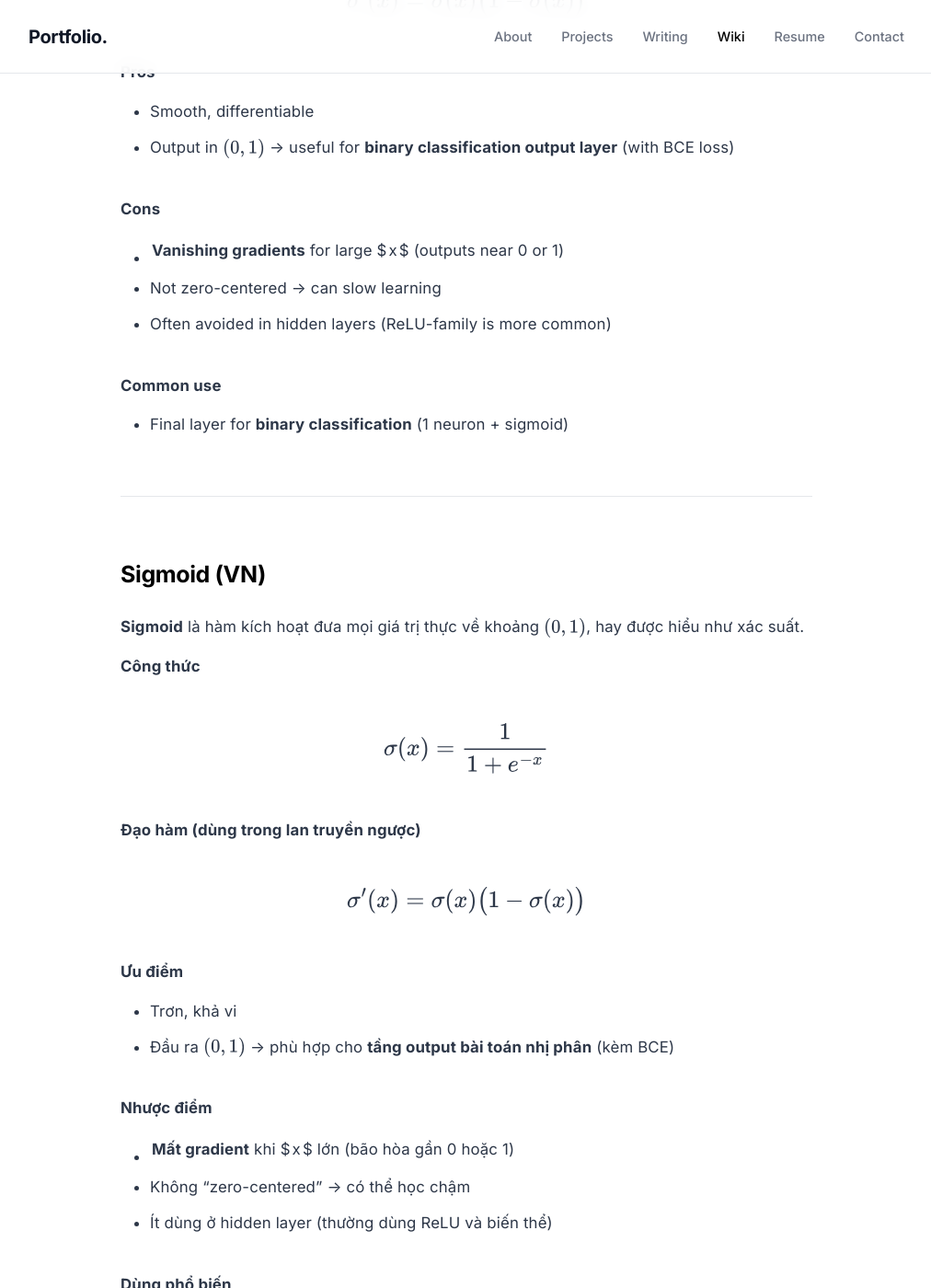
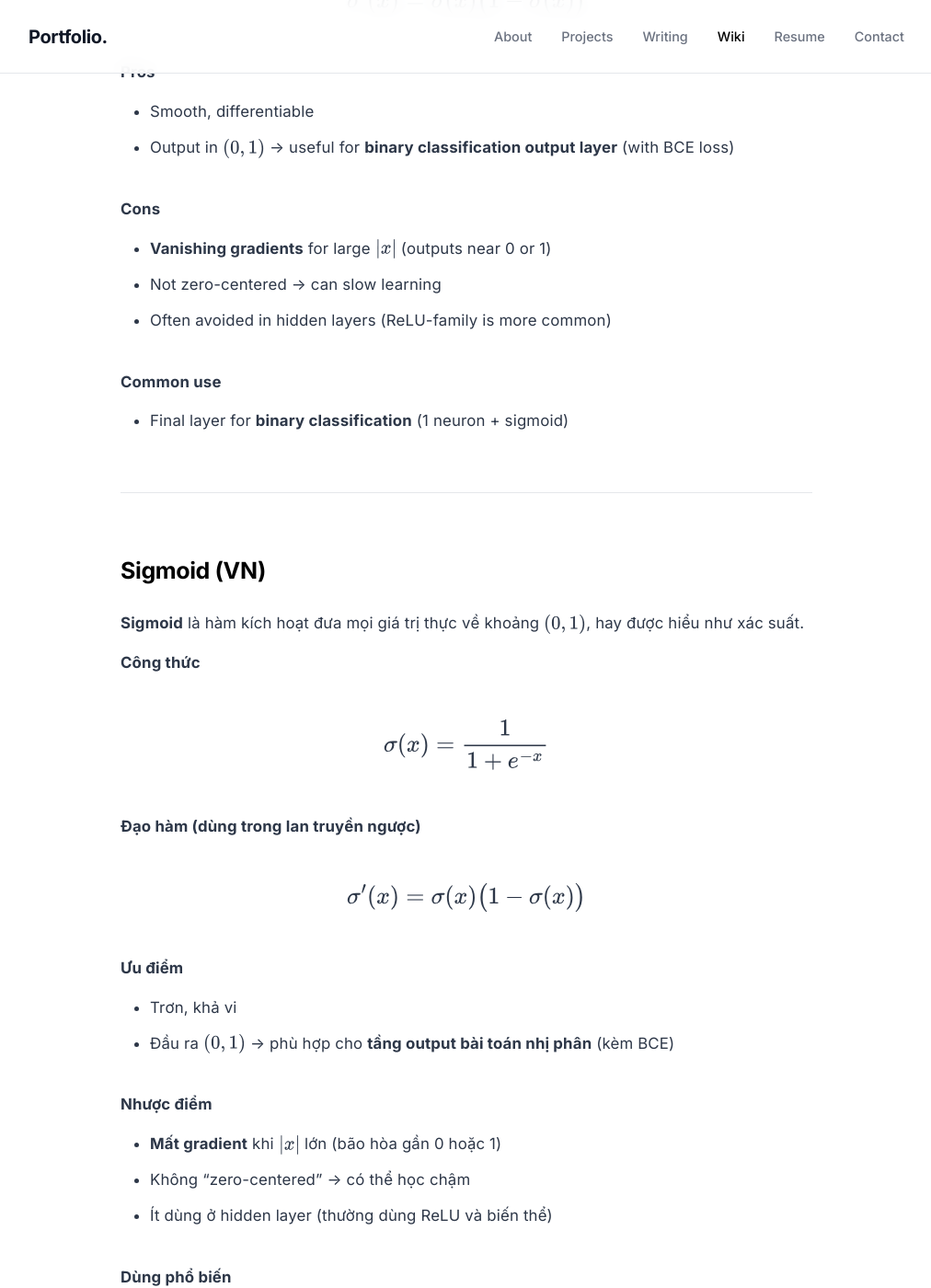
Before and after one commit to EdwardNguyen2854/portfolio, a Jekyll site: the page built from _wiki/sigmoid.md, in a window 1280 px wide and 1400 px high, scrolled down 1142 px. Shown: the whole window at 92% size, without its empty margins (133-1145 px from the left). Built offline with Jekyll 4.4.1, drawn with Linux system fonts in a browser that asks for light colours.

Commit message:
Fix absolute value notation and bump to v15

```diff
--- a/_layouts/default.html
+++ b/_layouts/default.html
@@ -6,7 +6,7 @@
     <meta name="viewport" content="width=device-width, initial-scale=1.0">
     <title>{% if page.title %}{{ page.title }}{% else %}{{ site.title }}{% endif %}</title>
     <meta name="description" content="{{ site.description }}">
-    <link rel="stylesheet" href="{{ '/styles.css?v=14' | relative_url }}">
+    <link rel="stylesheet" href="{{ '/styles.css?v=15' | relative_url }}">
 
     <!-- Preload fonts -->
     <link rel="preconnect" href="https://fonts.googleapis.com">
--- a/_wiki/sigmoid.md
+++ b/_wiki/sigmoid.md
@@ -33,7 +33,7 @@ $$
 * Output in $(0, 1)$ → useful for **binary classification output layer** (with BCE loss)
 
 **Cons**
-* **Vanishing gradients** for large $|x|$ (outputs near 0 or 1)
+* **Vanishing gradients** for large $\lvert x \rvert$ (outputs near 0 or 1)
 * Not zero-centered → can slow learning
 * Often avoided in hidden layers (ReLU-family is more common)
 
@@ -63,7 +63,7 @@ $$
 * Đầu ra $(0, 1)$ → phù hợp cho **tầng output bài toán nhị phân** (kèm BCE)
 
 **Nhược điểm**
-* **Mất gradient** khi $|x|$ lớn (bão hòa gần 0 hoặc 1)
+* **Mất gradient** khi $\lvert x \rvert$ lớn (bão hòa gần 0 hoặc 1)
 * Không “zero-centered” → có thể học chậm
 * Ít dùng ở hidden layer (thường dùng ReLU và biến thể)
 
```
